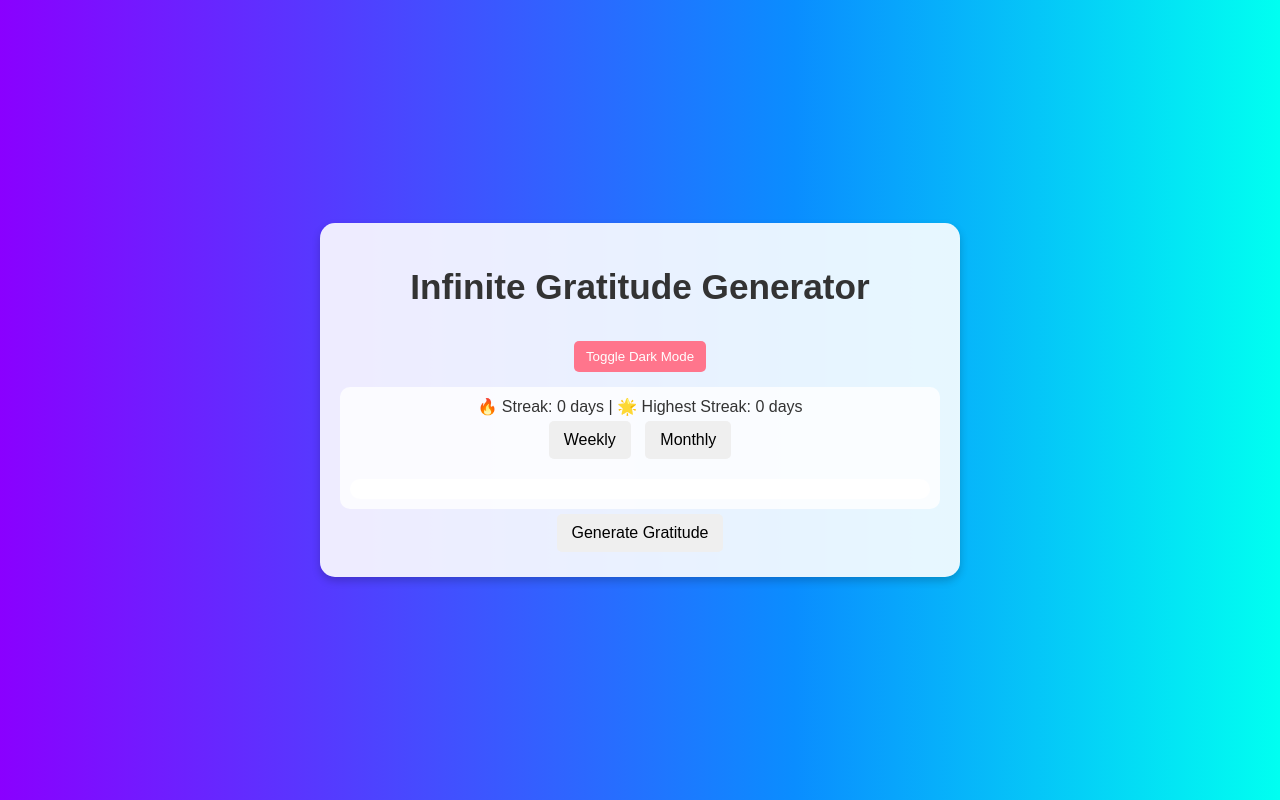
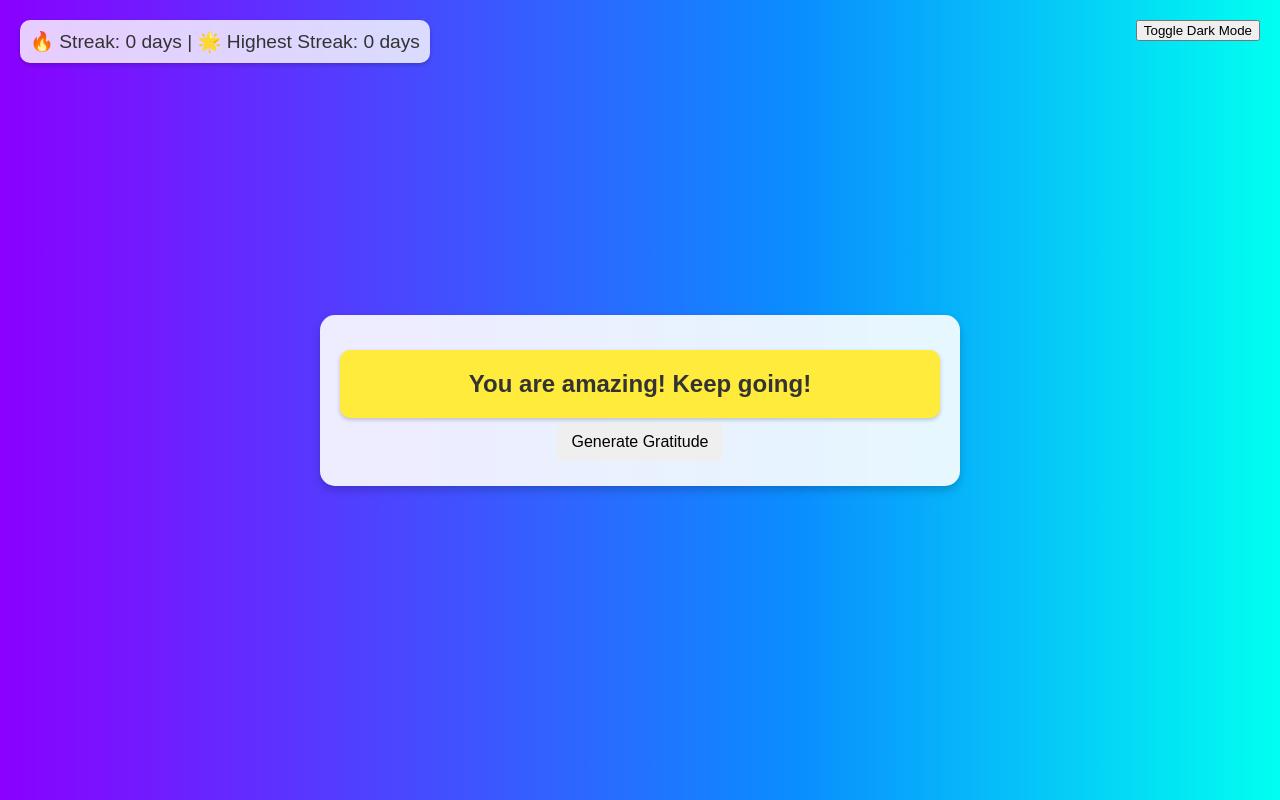
Before and after one commit to SpaceAgentAstro/infgratitude, a plain HTML site: page index.html in a window 1280 px wide. Both pictures are taken after a click on the button "Generate Gratitude". Drawn offline with Linux system fonts and the light colour scheme.

Commit message:
Update index.html

```diff
--- a/index.html
+++ b/index.html
@@ -28,6 +28,24 @@ filter: progid:DXImageTransform.Microsoft.gradient(startColorstr="#8a00ff",endCo
             height: 100vh;
             flex-direction: column;
             transition: all 0.3s ease;
+            position: relative;
+        }
+
+        .top-left {
+            position: absolute;
+            top: 20px;
+            left: 20px;
+            background: rgba(255, 255, 255, 0.8);
+            padding: 10px;
+            border-radius: 10px;
+            font-size: 1.2em;
+            box-shadow: 0 2px 4px rgba(0, 0, 0, 0.2);
+        }
+
+        .top-right {
+            position: absolute;
+            top: 20px;
+            right: 20px;
         }
 
         .container {
@@ -41,50 +59,18 @@ filter: progid:DXImageTransform.Microsoft.gradient(startColorstr="#8a00ff",endCo
             transition: background 0.3s ease;
         }
 
-        h1 {
-            font-size: 2.2em;
+        .message {
+            margin-top: 15px;
+            padding: 20px;
+            background: #ffeb3b;
+            border-radius: 10px;
+            font-size: 1.5em;
+            font-weight: bold;
+            color: #333;
+            box-shadow: 0 2px 4px rgba(0, 0, 0, 0.2);
         }
 
-        .streak-container {
-            margin-top: 15px;
-            padding: 10px;
-            border-radius: 10px;
-            background: rgba(255, 255, 255, 0.8);
-        }
-
-        .calendar {
-            display: grid;
-            grid-template-columns: repeat(7, 1fr);
-            gap: 5px;
-            margin-top: 15px;
-            padding: 10px;
-            background: white;
-            border-radius: 10px;
-        }
-
-        .day {
-            width: 40px;
-            height: 40px;
-            line-height: 40px;
-            font-size: 1em;
-            text-align: center;
-            border-radius: 5px;
-            background: #ddd;
-            transition: background 0.3s ease;
-        }
-
-        .streak-day {
-            background: var(--btn-light) !important;
-            color: white;
-            font-weight: bold;
-        }
-
-        .current-day {
-            border: 2px solid var(--btn-dark);
-            font-weight: bold;
-        }
-
-        .controls button, .toggle-buttons button {
+        .controls button {
             padding: 10px 15px;
             margin: 5px;
             font-size: 1em;
@@ -94,51 +80,21 @@ filter: progid:DXImageTransform.Microsoft.gradient(startColorstr="#8a00ff",endCo
             transition: 0.3s;
         }
 
-        .controls button:hover, .toggle-buttons button:hover {
+        .controls button:hover {
             background: var(--btn-dark);
             color: white;
-        }
-
-        .theme-toggle {
-            margin-top: 10px;
-            padding: 8px 12px;
-            border: none;
-            cursor: pointer;
-            border-radius: 5px;
-            background: var(--btn-dark);
-            color: white;
-        }
-
-        .message {
-            margin-top: 15px;
-            padding: 10px;
-            background: #ffeb3b;
-            border-radius: 10px;
-            font-size: 1.2em;
-            font-weight: bold;
-            color: #333;
-            box-shadow: 0 2px 4px rgba(0, 0, 0, 0.2);
-            display: none;
         }
     </style>
 </head>
 <body>
-    <div class="container">
-        <h1>Infinite Gratitude Generator</h1>
-
-        <button class="theme-toggle" onclick="toggleTheme()">Toggle Dark Mode</button>
-
-        <div class="streak-container">
+    <div class="top-left">
         🔥 Streak: <span id="streakCount">0</span> days | 🌟 Highest Streak: <span id="highStreak">0</span> days
-            <div class="toggle-buttons">
-                <button onclick="setView('weekly')">Weekly</button>
-                <button onclick="setView('monthly')">Monthly</button>
-            </div>
-            <div class="calendar" id="calendarGrid"></div>
     </div>
 
-        <div class="message" id="gratitudeMessage"></div>
+    <button class="top-right theme-toggle" onclick="toggleTheme()">Toggle Dark Mode</button>
 
+    <div class="container">
+        <div class="message" id="gratitudeMessage">Press the button for a dose of gratitude!</div>
         <div class="controls">
             <button onclick="generateGratitude()">Generate Gratitude</button>
         </div>
@@ -146,7 +102,6 @@ filter: progid:DXImageTransform.Microsoft.gradient(startColorstr="#8a00ff",endCo
 
     <script>
         function generateGratitude() {
-            updateStreak();
             const messages = [
                 "You are amazing! Keep going!",
                 "Gratitude unlocks happiness!",
@@ -154,9 +109,7 @@ filter: progid:DXImageTransform.Microsoft.gradient(startColorstr="#8a00ff",endCo
                 "Every day is a new blessing!"
             ];
             const message = messages[Math.floor(Math.random() * messages.length)];
-            const messageDiv = document.getElementById("gratitudeMessage");
-            messageDiv.textContent = message;
-            messageDiv.style.display = "block";
+            document.getElementById("gratitudeMessage").textContent = message;
         }
     </script>
 </body>
```
Lines whose indentation alone changed are shown as unchanged.
